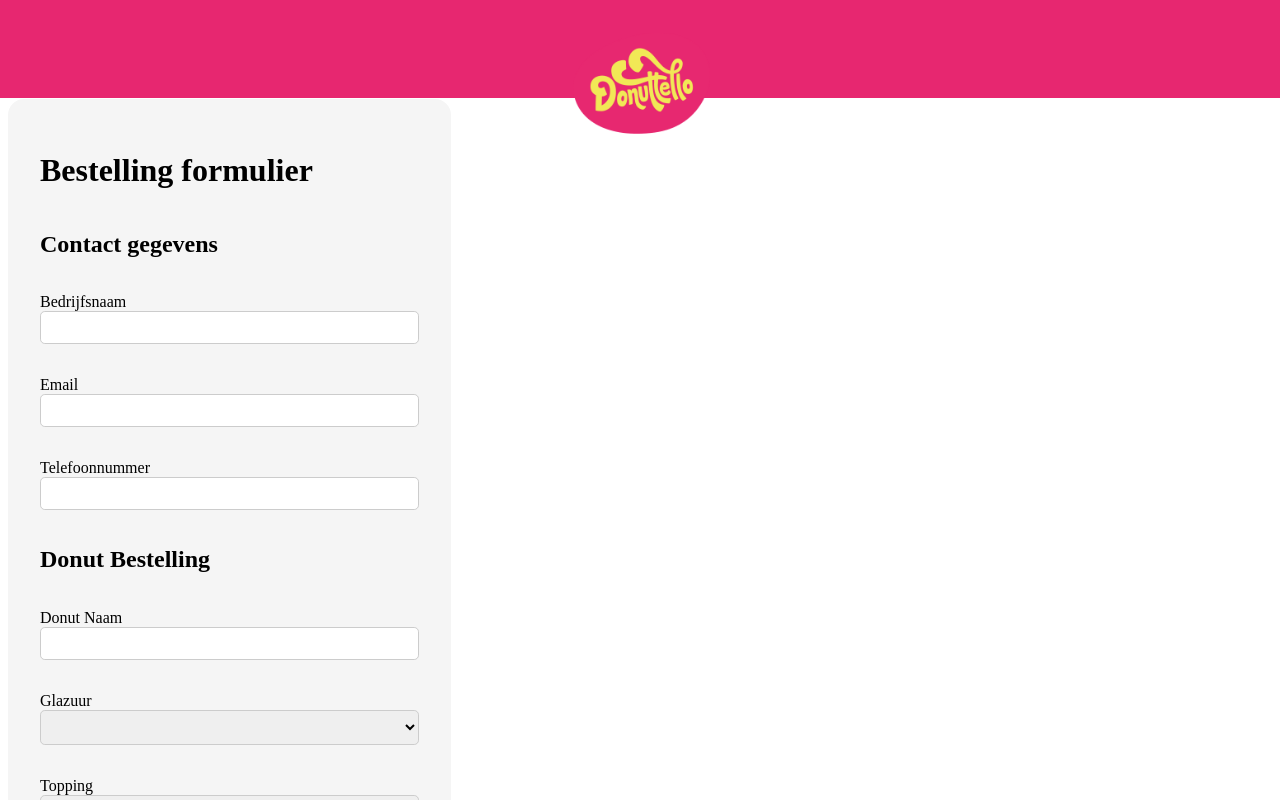
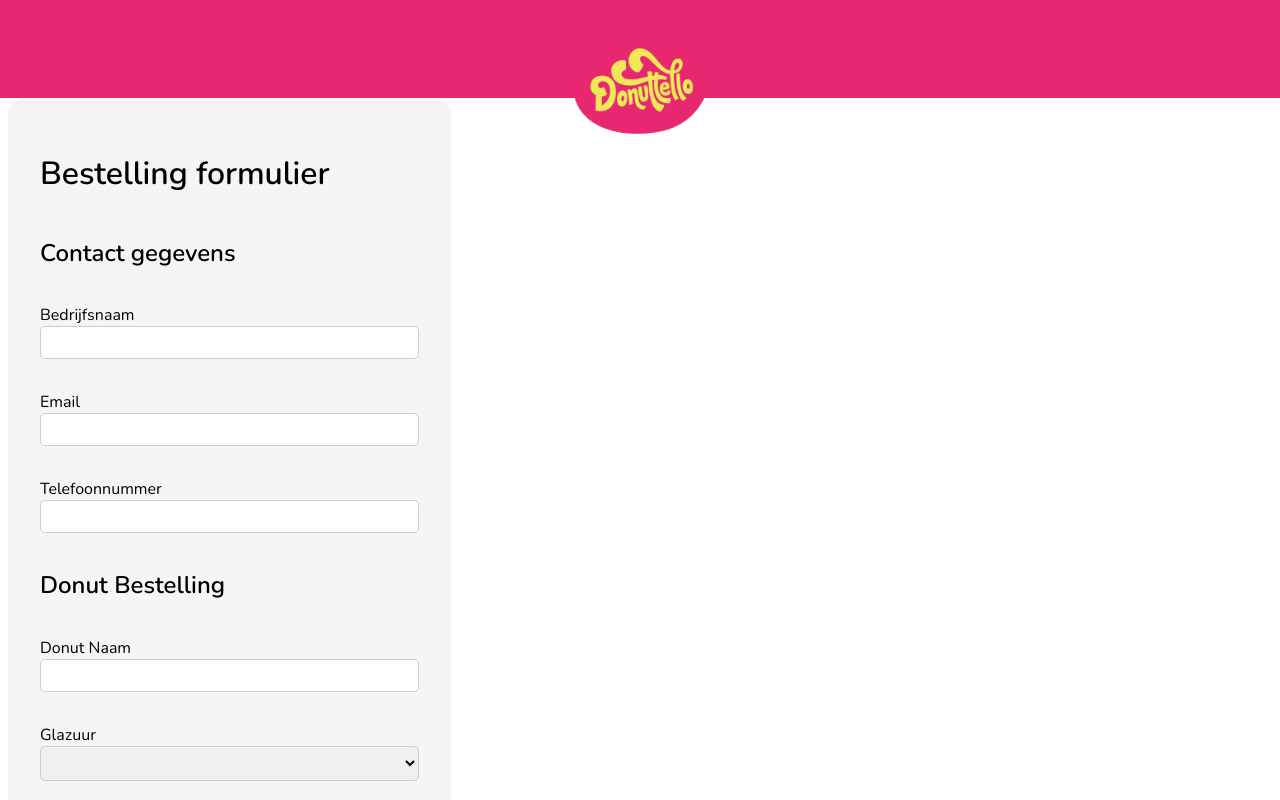
Before and after one commit to ZienabAlr/DonutelloFronVue, a Vue app in the folder Donutello/: page / in a window 1280 px wide. Shown: the top 800 px of the page. Built offline with nearby package versions, Linux system fonts and the light colour scheme.

Commit message:
style: new font added to the body

```diff
--- a/Donutello/src/style.css
+++ b/Donutello/src/style.css
@@ -1,3 +1,9 @@
+@import url('https://fonts.googleapis.com/css2?family=Nunito:wght@400;600&display=swap');
+body{
+
+  font-family: 'Nunito', sans-serif;
+
+}
 nav{
   background-color: #E72770;
   margin: -10px;
```
